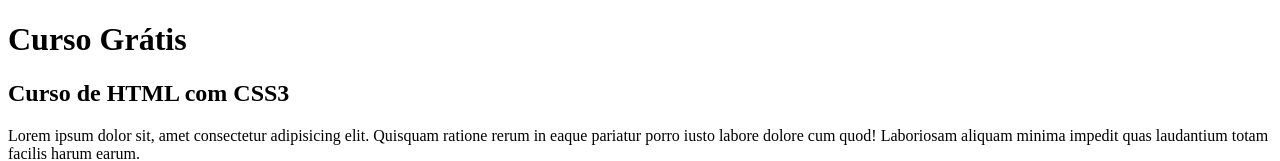
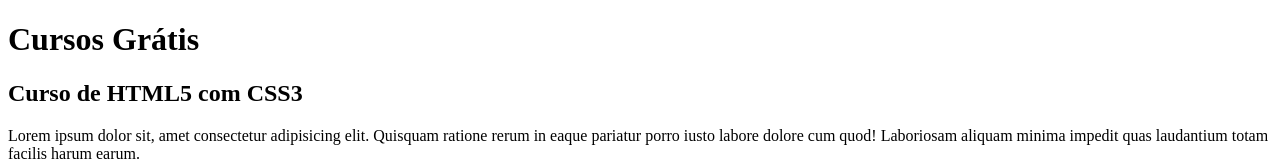
Before and after one commit to Carlos-Moraes2/dio-desafio-github-repositorio, a plain HTML site: page index.html in a window 1280 px wide. Shown: the top 161 px of the page. Drawn offline with Linux system fonts and the light colour scheme.

Commit message:
Update index.html

```diff
--- a/index.html
+++ b/index.html
@@ -9,11 +9,11 @@
 <body>
     <main>
         <header>
-            <h1>Curso Grátis</h1>
+            <h1>Cursos Grátis</h1>
         </header>
     </main>
     <article>
-        <h2>Curso de HTML com CSS3</h2>
+        <h2>Curso de HTML5 com CSS3</h2>
         <p>Lorem ipsum dolor sit, amet consectetur adipisicing elit. Quisquam ratione rerum in eaque pariatur porro iusto labore dolore cum quod! Laboriosam aliquam minima impedit quas laudantium totam facilis harum earum.</p>
     </article>
     <article>
```
